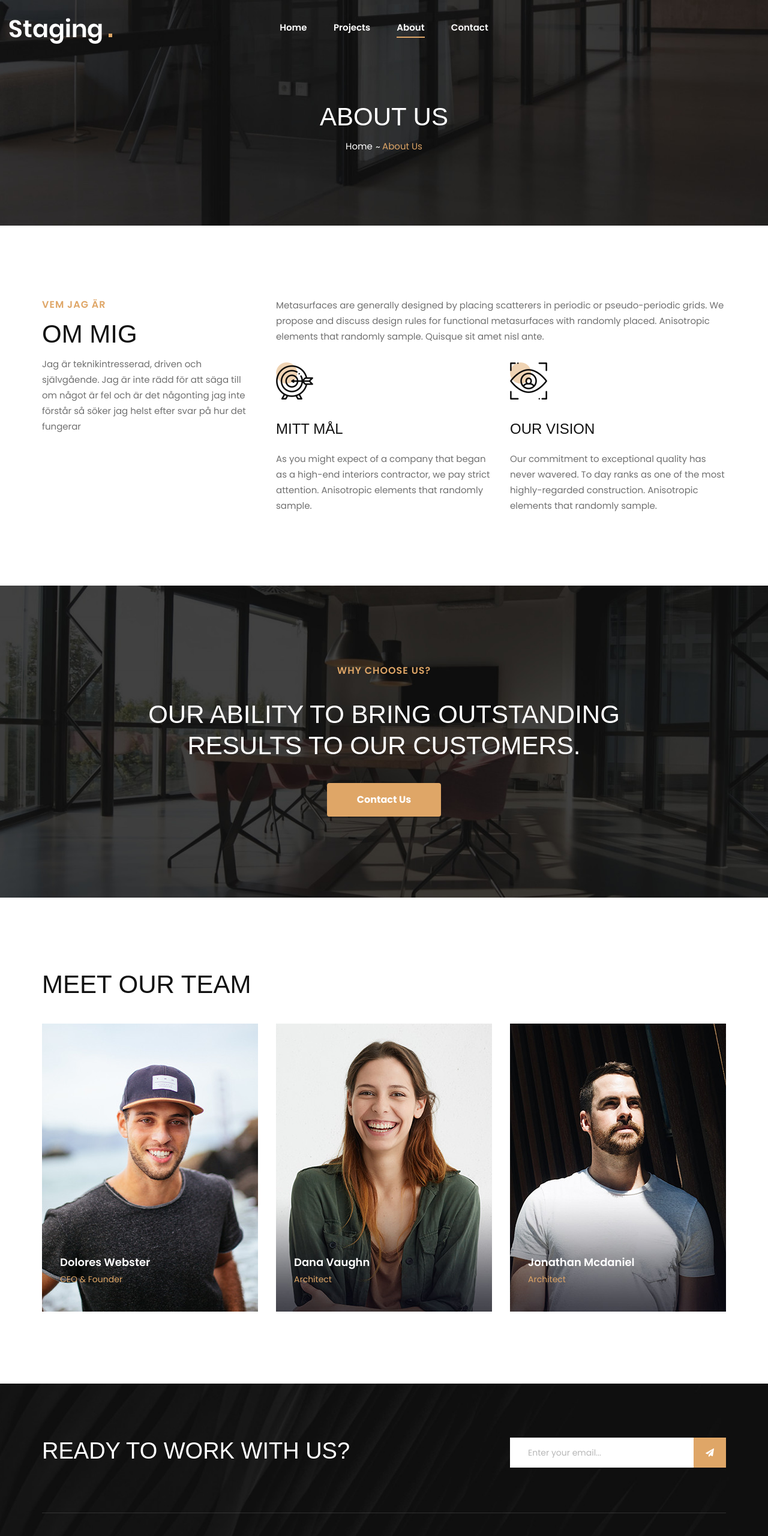
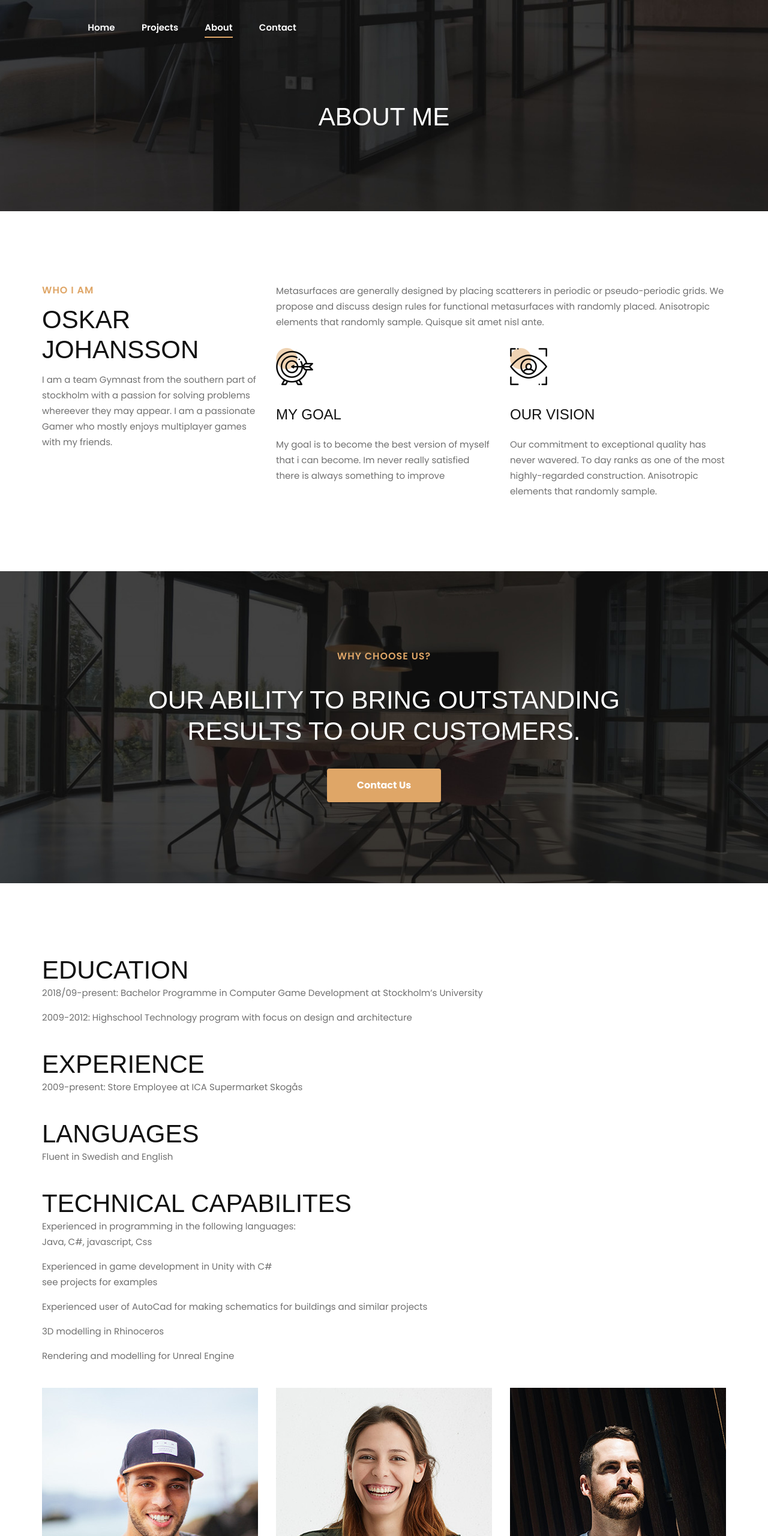
Before and after one commit to Borkla/Borkla.github.io, a plain HTML site: page about.html in a window 1280 px wide. Shown: the top 2560 px of the page at 60% size. Drawn offline with nearby package versions, Linux system fonts and the light colour scheme; files that its build step writes are made by us from their sources; a web font is replaced by a local one.

Commit message:
,pre sjor

```diff
--- a/about.html
+++ b/about.html
@@ -36,10 +36,6 @@
             <a href="#"><img src="img/logo.png" alt=""></a>
         </div>
         <div id="mobile-menu-wrap"></div>
-        <div class="offcanvas__widget">
-            <span>Call us for any questions</span>
-            <h4>+01 123 456 789</h4>
-        </div>
     </div>
     <!-- Offcanvas Menu End -->
 
@@ -47,11 +43,6 @@
     <header class="header">
         <div class="container-fluid">
             <div class="row">
-                <div class="col-lg-3">
-                    <div class="header__logo">
-                        <a href="#"><img src="img/logo.png" alt=""></a>
-                    </div>
-                </div>
                 <div class="col-lg-6">
                     <nav class="header__menu mobile-menu">
                         <ul>
@@ -80,11 +71,7 @@
             <div class="row">
                 <div class="col-lg-12 text-center">
                     <div class="breadcrumb__text">
-                        <h2>About Us</h2>
-                        <div class="breadcrumb__links">
-                            <a href="./index.html">Home</a>
-                            <span>About Us</span>
-                        </div>
+                        <h2>About me</h2>
                     </div>
                 </div>
             </div>
@@ -99,12 +86,14 @@
                 <div class="col-lg-4 col-md-4">
                     <div class="about__text about__page__text">
                         <div class="section-title">
-                            <span>Vem jag är</span>
-                            <h2>Om mig</h2>
+                            <span>Who i am</span>
+                            <h2>Oskar Johansson</h2>
                         </div>
                         <div class="about__para__text">
-                            <p>Jag är teknikintresserad, driven och självgående.
-                                Jag är inte rädd för att säga till om något är fel och är det någonting jag inte förstår så söker jag helst efter svar på hur det fungerar</p>
+                            <p>
+                               I am a team Gymnast from the southern part of stockholm with a passion for solving problems whereever they may appear.
+                               I am a passionate Gamer who mostly enjoys multiplayer games with my friends.
+                            </p>
                         </div>
                     </div>
                 </div>
@@ -119,9 +108,8 @@
                             <div class="col-lg-6 col-md-6 col-sm-6">
                                 <div class="services__item">
                                     <img src="img/services/services-5.png" alt="">
-                                    <h4>Mitt mål</h4>
-                                    <p>As you might expect of a company that began as a high-end interiors contractor,
-                                    we pay strict attention. Anisotropic elements that randomly sample.</p>
+                                    <h4>My Goal</h4>
+                                    <p>My goal is to become the best version of myself that i can become. Im never really satisfied there is always something to improve</p>
                                 </div>
                             </div>
                             <div class="col-lg-6 col-md-6 col-sm-6">
@@ -163,7 +151,46 @@
             <div class="row">
                 <div class="col-lg-9 col-md-8 col-sm-6">
                     <div class="section-title">
-                        <h2>Meet our team</h2>
+                        <h2>Education</h2>
+                        <p>
+                            2018/09-present: Bachelor Programme in Computer Game Development at Stockholm’s University
+                            </p>
+                            <p>
+                                2009-2012: Highschool Technology program with focus on design and architecture
+                            </p>
+                    </div>
+                </div>
+            </div>
+            <div class="row">
+                <div class="col-lg-9 col-md-8 col-sm-6">
+                    <div class="section-title">
+                        <h2>Experience</h2>
+                        <p>
+                            2009-present: Store Employee at ICA Supermarket Skogås
+                        </p>
+                    </div>
+                </div>
+            </div>
+            <div class="row">
+                <div class="col-lg-9 col-md-8 col-sm-6">
+                    <div class="section-title">
+                        <h2>Languages</h2>
+                        <p>Fluent in Swedish and English</p>
+                    </div>
+                </div>
+            </div>
+            <div class="row">
+                <div class="col-lg-9 col-md-8 col-sm-6">
+                    <div class="section-title">
+                        <h2>Technical capabilites</h2>
+
+                        <p>Experienced in programming in the following languages:
+                            <br>Java, C#, javascript, Css
+                        </p>
+                        <p>Experienced in game development in Unity with C# <br>see projects for examples</p>
+                        <p>Experienced user of AutoCad for making schematics for buildings and similar projects</p>
+                        <p>3D modelling in Rhinoceros</p>
+                        <p>Rendering and modelling for Unreal Engine</p>
                     </div>
                 </div>
             </div>
```
Also changed, not shown: gravity.html (+15 -18 lines), index.html (+1 -1 lines), unrealModelling.html (+13 -6 lines), 2 other files.
